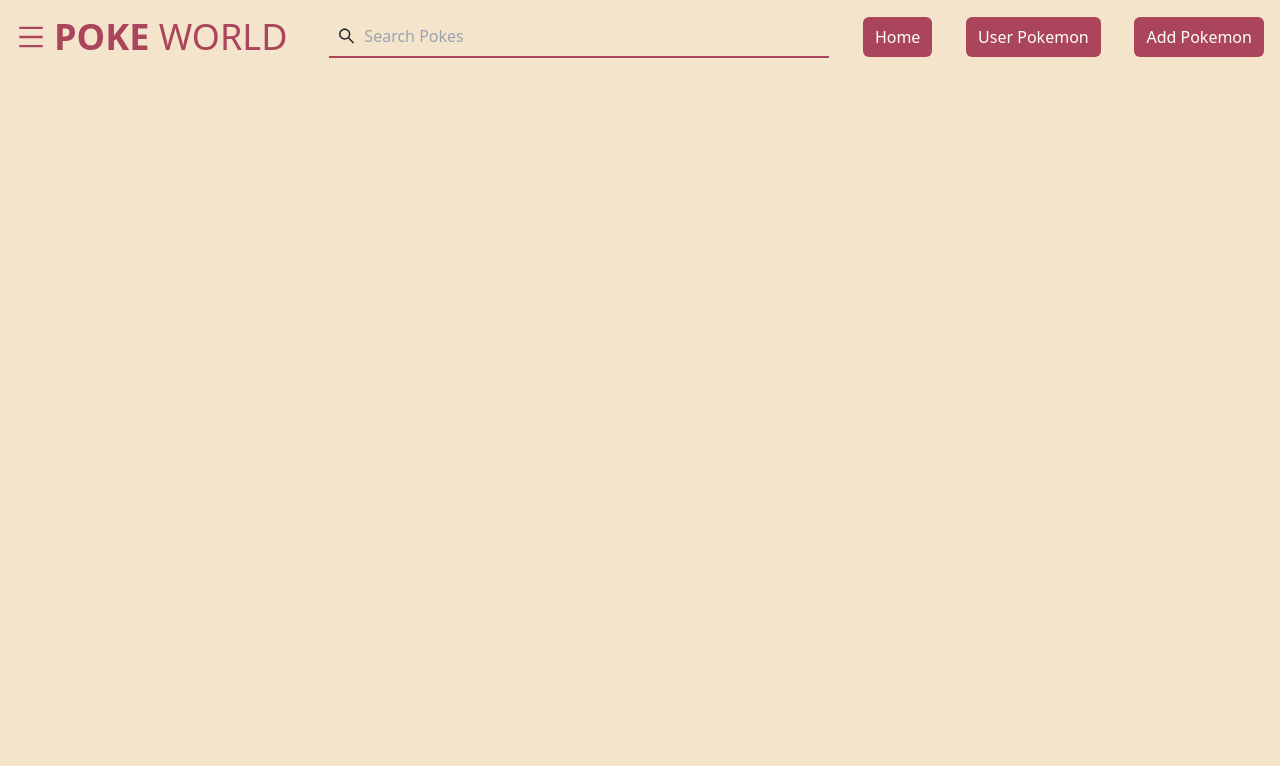
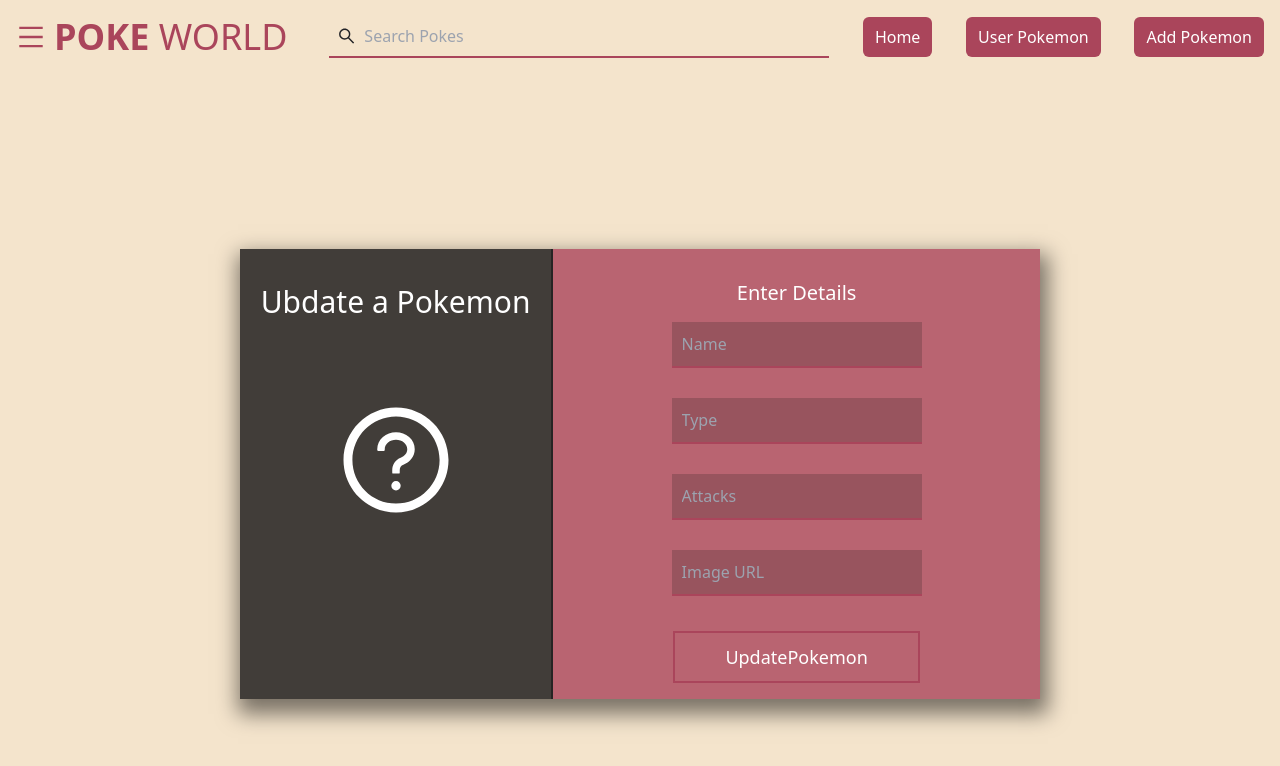
Before and after one commit to wiebkef/pokeapp, a React (Create React App) app in the folder poke-app-client/: page /update/1 in a window 1280 px wide. Shown: the top 766 px of the page. Built offline with nearby package versions, Linux system fonts and the light colour scheme; no server answers.

Commit message:
updatechange

```diff
--- a/poke-app-client/src/App.js
+++ b/poke-app-client/src/App.js
@@ -4,6 +4,7 @@ import Navbar from './components/Navbar';
 import AddPokemon from './AddPokemon';
 import Homedisplay from './components/Homedisplay';
 import PokeDetails from './PokeDetails';
+import UpdatePokemon from './UpdatePokemon';
 
 function App() {
   return (
@@ -28,7 +29,9 @@ function App() {
           path={'/add_pokemon'}
           element={<AddPokemon />}
         />
-        <Route path={'/update/:id'} />
+        <Route path={'/update/:id'}
+        element={<UpdatePokemon/>}
+        />
         <Route
           path={'/pokemons/:id'}
           element={<PokeDetails />}
--- a/poke-app-client/src/PokeDetails.js
+++ b/poke-app-client/src/PokeDetails.js
@@ -1,7 +1,7 @@
 import title from "./title.png";
 import axios from "./axiosInstance";
 import { useState, useEffect } from "react";
-import { useParams } from "react-router-dom";
+import { useParams,Link } from "react-router-dom";
 
 const PokeDetails = () => {
   const [pokemonData, setPokemonData] = useState(null);
@@ -51,6 +51,11 @@ const PokeDetails = () => {
               className="h-80"
             />
           </div>
+          <Link
+        to='/update/:id'
+        className='text-white bg-[color:var(--sec-color)] hidden md:flex items-center py-2 px-3 rounded-md hover:opacity-80'>
+        Update Pokemon
+      </Link>
         </div>
       </div>
     </>
--- a/poke-app-client/src/UpdatePokemon.js
+++ b/poke-app-client/src/UpdatePokemon.js
@@ -1,29 +1,28 @@
  import { AiOutlineQuestionCircle } from "react-icons/ai";
 import { useEffect, useState } from "react";
 import axios from "./axiosInstance";
-import { useNavigate } from "react-router-dom";
+import { useNavigate,useParams,Link } from "react-router-dom";
 
 const UpdatePokemon = () => {
-  const [form, setForm] = useState({});
+  const [pokemon, setPokemon] = useState ({name:'', pokeType:'', attacks:'',image:''})
+  //const [form, setForm] = useState({});
   const [error, setError] = useState({});
   const navigate = useNavigate();
   const { id } = useParams();
 
 useEffect (() => {
     axios
-    .get("/api/pokemons", form)
-    .then((res) => console.log(res.data))
+    .get('/api/pokemons/${id}')
+    .then((res) => setPokemon(res.data))
+    .catch((e) => console.log(e));
 
-      .catch((err) => {
-        //console.log(err.response.data.errors); )}
-        setError(err.response.data.errors);
-      })
-}
-)
+   }, [id]  );
+
+
   const handleSubmit = (e) => {
     e.preventDefault();
     axios
-      .put("/api/pokemons", form)
+      .put('/api/pokemons/${id}', pokemon)
       .then((res) => {
         console.log(res.data);
         navigate(`/user_pokemon/${res.data.id}`);
@@ -36,7 +35,7 @@ useEffect (() => {
 
   const handleChange = (e) => {
     const { name, value } = e.target;
-    setForm({ ...form, [name]: value });
+    setPokemon({ ...pokemon, [name]: value });
   };
 
   return (
@@ -46,7 +45,7 @@ useEffect (() => {
     "
       >
         <div className="flex flex-col justify-start space-y-20 items-center w-[45%] px-0 py-[30px] border-r-[2px] border-r-[rgba(30,30,30,0.8)] border-solid bg-[rgba(20,20,20,0.8)]">
-          <h2 className="text-3xl font-light pt-[5px]">Create a Pokemon</h2>
+          <h2 className="text-3xl font-light pt-[5px]">Ubdate a Pokemon</h2>
           <AiOutlineQuestionCircle size={120} />
         </div>
         <form
@@ -61,6 +60,7 @@ useEffect (() => {
                 type="text"
                 className="inputFields"
                 name="name"
+                value={pokemon ? pokemon.name : ''}
                 placeholder="Name"
                 required
               />
@@ -75,9 +75,10 @@ useEffect (() => {
                 onChange={handleChange}
                 type="text"
                 className="inputFields"
-                name="type"
+                name="pokeType"
+                value={pokemon? pokemon.pokeType: ''}
                 placeholder="Type"
-                required
+
               />
             </li>
             {error.type && (
@@ -91,6 +92,7 @@ useEffect (() => {
                 type="text"
                 className="inputFields"
                 name="attacks"
+                value={pokemon?pokemon.attacks:''}
                 placeholder="Attacks"
                 required
               />
@@ -106,6 +108,7 @@ useEffect (() => {
                 type="text"
                 className="inputFields"
                 name="image"
+                value={pokemon?pokemon.image:''}
                 placeholder="Image URL"
                 required
               />
@@ -119,8 +122,8 @@ useEffect (() => {
               <input
                 type="submit"
                 className="border-2 text-lg text-[white] cursor-pointer transition-[0.4s] mt-5 px-[50px] py-2.5 border-solid border-[rgba(170,69,91,1)] hover:px-20 hover:py-2.5 hover:bg-[rgba(20,20,20,0.8)]"
-                name="create"
-                value="update Pokemon"
+                name="UpdatePokemon"
+                value="UpdatePokemon"
               />
             </li>
           </ul>
```
Also changed, not shown: poke-app-client/src/components/Navbar.js (line endings or trailing spaces), 13 other files (tests, documents, lock files or other folders).
